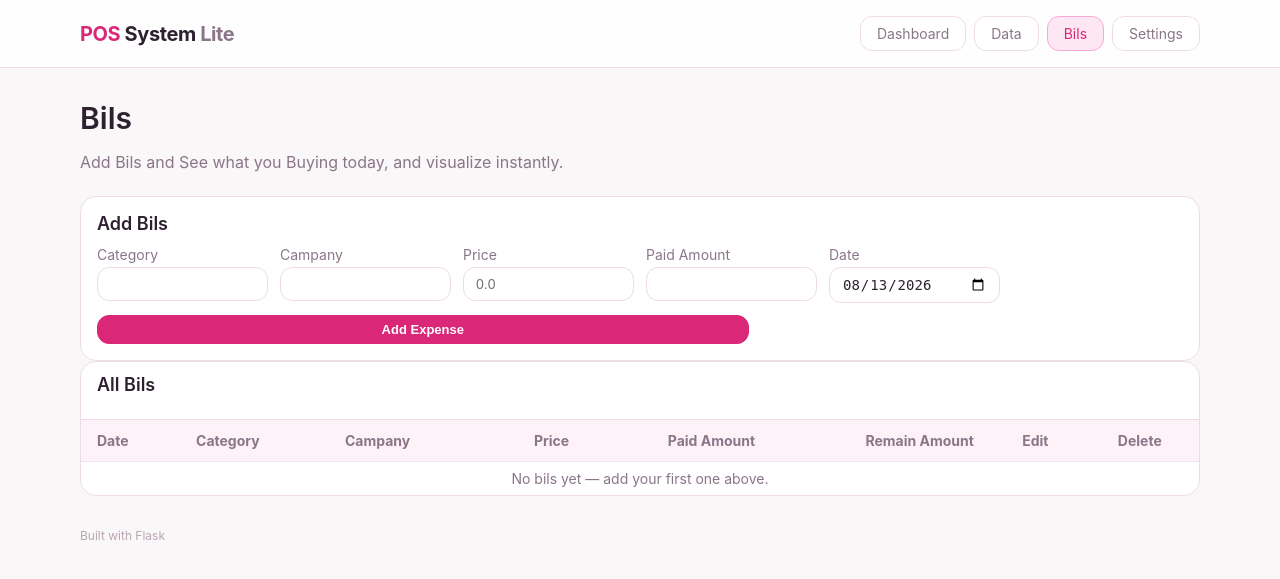
After one commit to MahmoudAlQataa/Simple-POS-System, a Flask app: page /bils in a window 1280 px wide. The commit adds this page. Shown: the top 579 px of the page. Run offline with Flask 3, Linux system fonts and the light colour scheme; data that the repository does not hold is empty.

Commit message:
Add a new section Bils (add, edit,  delete and table visualize)

```diff
--- a/models/__init__.py
+++ b/models/__init__.py
@@ -1,4 +1,5 @@
 from models.expense import Expense
 from models.tests import Test
+from models.bils import Bils
 
-__all__ = ["Expense", "Test"]
+__all__ = ["Expense", "Test", "Bils"]
--- a/routes/__init__.py
+++ b/routes/__init__.py
@@ -14,3 +14,7 @@ from routes import delete_test  # noqa: E402,F401
 from routes import export  # noqa: E402,F401
 from routes import data  # noqa: E402,F401
 from routes import receipt  # noqa: E402,F401
+from routes import bils  # noqa: E402,F401
+from routes import add_bil  # noqa: E402,F401
+from routes import edit_bil  # noqa: E402,F401
+from routes import delete_bil  # noqa: E402,F401
--- /dev/null
+++ b/routes/bils.py
@@ -0,0 +1,16 @@
+from datetime import date
+from flask import render_template
+
+from routes import main_bp
+from models import Bils
+
+
+@main_bp.route("/bils", methods=["GET"])
+def bils():
+    bils = Bils.query.order_by(Bils.bil_id.desc()).all()
+
+    return render_template(
+        "bils.html",
+        bils=bils,
+        today=date.today().isoformat(),
+        )
--- a/templates/base.html
+++ b/templates/base.html
@@ -27,6 +27,10 @@
         <a href="{{ url_for('main.data') }}"
           class="nav-link {% if request.endpoint == 'main.data' %}nav-link-active{% endif %}">
           Data
+        </a>
+        <a href="{{ url_for('main.bils') }}"
+          class="nav-link {% if request.endpoint == 'main.bils' %}nav-link-active{% endif %}">
+          Bils
         </a>
         <a href="{{ url_for('main.settings') }}"
           class="nav-link {% if request.endpoint == 'main.settings' %}nav-link-active{% endif %}">
--- /dev/null
+++ b/templates/bils.html
@@ -0,0 +1,180 @@
+{% extends "base.html" %}
+
+{% block title %}Bils · POS{% endblock %}
+
+{% block content %}
+<h1 class="page-title">Bils</h1>
+<p class="page-subtitle">
+  Add Bils and See what you Buying today, and visualize instantly.
+</p>
+
+<!-- Add form -->
+<div class="grid-layout">
+
+  <!-- Add Bils -->
+  <section class="card">
+    <h2 class="card-title">Add Bils</h2>
+    <form method="post" action="{{ url_for('main.add_bil') }}" class="add-form">
+      <div class="field-row">
+        <label class="field">
+          <span class="field-label">Category</span>
+          <input name="category" type="text" placeholder="" class="input" required />
+        </label>
+        <label class="field">
+          <span class="field-label">Campany</span>
+          <input name="campany" type="text" placeholder="" class="input" required />
+        </label>
+        <label class="field">
+          <span class="field-label">Price</span>
+          <input name="price" id="price" type="number" step="0.01" min="0.01" placeholder="0.0" class="input"
+            required />
+        </label>
+        <label class="field">
+          <span class="field-label">Paid Amount</span>
+          <input name="paid_amount" id="paid_amount" type="number" step="0.01" min="0.00" placeholder=""
+            class="input" />
+        </label>
+        <label class="field">
+          <span class="field-label">Date</span>
+          <input name="date" type="date" value="{{ today }}" class="input" />
+        </label>
+      </div>
+
+      <button class="btn btn-primary btn-add-expense" type="submit">
+        Add Expense
+      </button>
+
+    </form>
+  </section>
+</div>
+
+<!-- Filters (لسا مش مفعّلة سيرفرياً - رح نرجعها بخطوة الفلتر) -->
+<!--
+<section class="card card-filters">
+  ...
+</section>
+-->
+
+<!-- Totals (لسا مش محسوبة - رح نرجعها بعد الفلتر) -->
+<!--
+<div class="field-row4">
+  ...
+</div>
+-->
+
+<!-- Bils table -->
+<section class="card table-card">
+  <div class="table-card-header">
+    <h2 class="card-title">All Bils</h2>
+  </div>
+  <div class="table-scroll">
+    <table class="expenses-table">
+      <thead>
+        <tr>
+          <th class="text-left">Date</th>
+          <th class="text-left">Category</th>
+          <th class="text-left">Campany</th>
+          <th class="text-right">Price</th>
+          <th class="text-right">Paid Amount</th>
+          <th class="text-right">Remain Amount</th>
+          <th>Edit</th>
+          <th>Delete</th>
+        </tr>
+      </thead>
+      <tbody>
+
+        {% if bils %}
+        {% for b in bils %}
+
+        <tr>
+          <td>{{ b.bil_date.strftime("%Y-%m-%d") if b.bil_date else '' }}</td>
+          <td>{{ b.bil_category }}</td>
+          <td>{{ b.campany }}</td>
+          <td class="text-right">${{ '%.2f'|format(b.bil_price) }}</td>
+          <td class="text-right">${{ '%.2f'|format(b.bil_paid_amount) }}</td>
+          <td class="text-right">${{ '%.2f'|format(b.bil_remain_amount) }}</td>
+
+          <td class="text-right">
+            <button type="button" class="btn btn-secondary btn-sm"
+              onclick="openEditBilModal({{ b.bil_id }}, '{{ b.bil_category }}', '{{ b.campany }}', {{ b.bil_price }}, {{ b.bil_paid_amount }})">
+              Edit
+            </button>
+          </td>
+
+          <td class="text-right">
+            <form action="{{ url_for('main.delete_bil', bil_id=b.bil_id) }}" method="POST"
+              onsubmit="return confirm('Are you sure you want to delete?')">
+              <button class="btn btn-danger btn-sm">
+                Delete
+              </button>
+            </form>
+          </td>
+        </tr>
+
+        {% endfor %}
+        {% else %}
+
+        <tr>
+          <td colspan="8" class="empty-row">
+            No bils yet — add your first one above.
+          </td>
+        </tr>
+
+        {% endif %}
+
+      </tbody>
+    </table>
+
+    <!-- Modal التعديل -->
+    <div id="editBilModal" class="modal-overlay" style="display:none;">
+      <div class="modal-box">
+        <h3>Edit Bil</h3>
+        <form id="editBilForm" method="post" action="">
+          <label class="field">
+            <span class="field-label">Category</span>
+            <input type="text" name="category" id="edit_bil_category" class="input" required />
+          </label>
+
+          <label class="field">
+            <span class="field-label">Campany</span>
+            <input type="text" name="campany" id="edit_bil_campany" class="input" required />
+          </label>
+
+          <label class="field">
+            <span class="field-label">Price</span>
+            <input type="number" step="0.01" min="0.01" name="price" id="edit_bil_price" class="input" required />
+          </label>
+
+          <label class="field">
+            <span class="field-label">Paid Amount</span>
+            <input type="number" step="0.01" min="0.00" name="paid_amount" id="edit_bil_paid_amount" class="input" />
+          </label>
+
+          <div class="modal-actions">
+            <button type="submit" class="btn btn-primary">Save</button>
+            <button type="button" class="btn btn-secondary" onclick="closeEditBilModal()">Cancel</button>
+          </div>
+        </form>
+      </div>
+    </div>
+
+  </div>
+</section>
+
+<script>
+  function openEditBilModal(id, category, campany, price, paidAmount) {
+    document.getElementById("edit_bil_category").value = category;
+    document.getElementById("edit_bil_campany").value = campany;
+    document.getElementById("edit_bil_price").value = price;
+    document.getElementById("edit_bil_paid_amount").value = paidAmount;
+
+    document.getElementById("editBilForm").action = "/bils/edit/" + id;
+    document.getElementById("editBilModal").style.display = "flex";
+  }
+
+  function closeEditBilModal() {
+    document.getElementById("editBilModal").style.display = "none";
+  }
+</script>
+
+{% endblock %}
```
Also changed, not shown: migrations/versions/f5eb9e1728e2_adding_a_new_tabel_for_bils.py (added, +37 -0 lines), models/bils.py (added, +11 -0 lines), routes/add_bil.py (added, +49 -0 lines), routes/delete_bil.py (added, +15 -0 lines), routes/edit_bil.py (added, +38 -0 lines).
